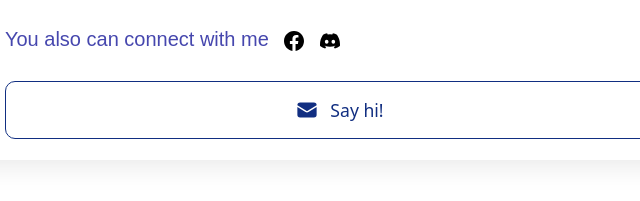
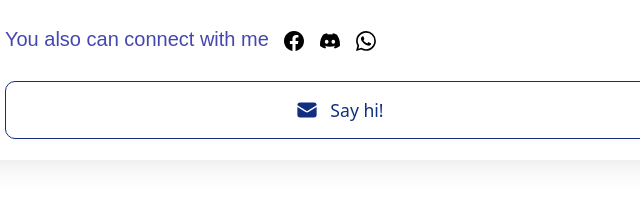
Before and after one commit to SRJayakodi/SRJ-S-PORTFOLIO, a plain HTML site: page index.html in a window 1280 px wide. Shown: the part 2032-2233 px from the top of the page, 474-1114 px from the left. Drawn offline with nearby package versions, Linux system fonts and the light colour scheme; a script that the page names is missing; a web font is replaced by a local one.

Commit message:
Add WhatsApp link to social connections

```diff
--- a/index.html
+++ b/index.html
@@ -152,6 +152,7 @@
         <span>You also can connect with me </span>
         <a href="https://www.facebook.com/senura.randika.2025" target="_blank" rel="noopener noreferrer"><img src="facebook.svg" alt="facebook icon" class="social-icon" /></a>
         <a href="https://discord.com/users/1436637958156583072" target="_blank" rel="noopener noreferrer"><img src="discord.svg" alt="discord icon" class="social-icon"></a>
+        <a href="https://wa.me/721643364" target="_blank" rel="noopener noreferrer"><img src="whatsapp.svg" alt="whatsapp icon" class="social-icon"></a>
         </p>
 
         <a href="mailto:senurajayakodi@gmail.com" class="contact-btn">
```
